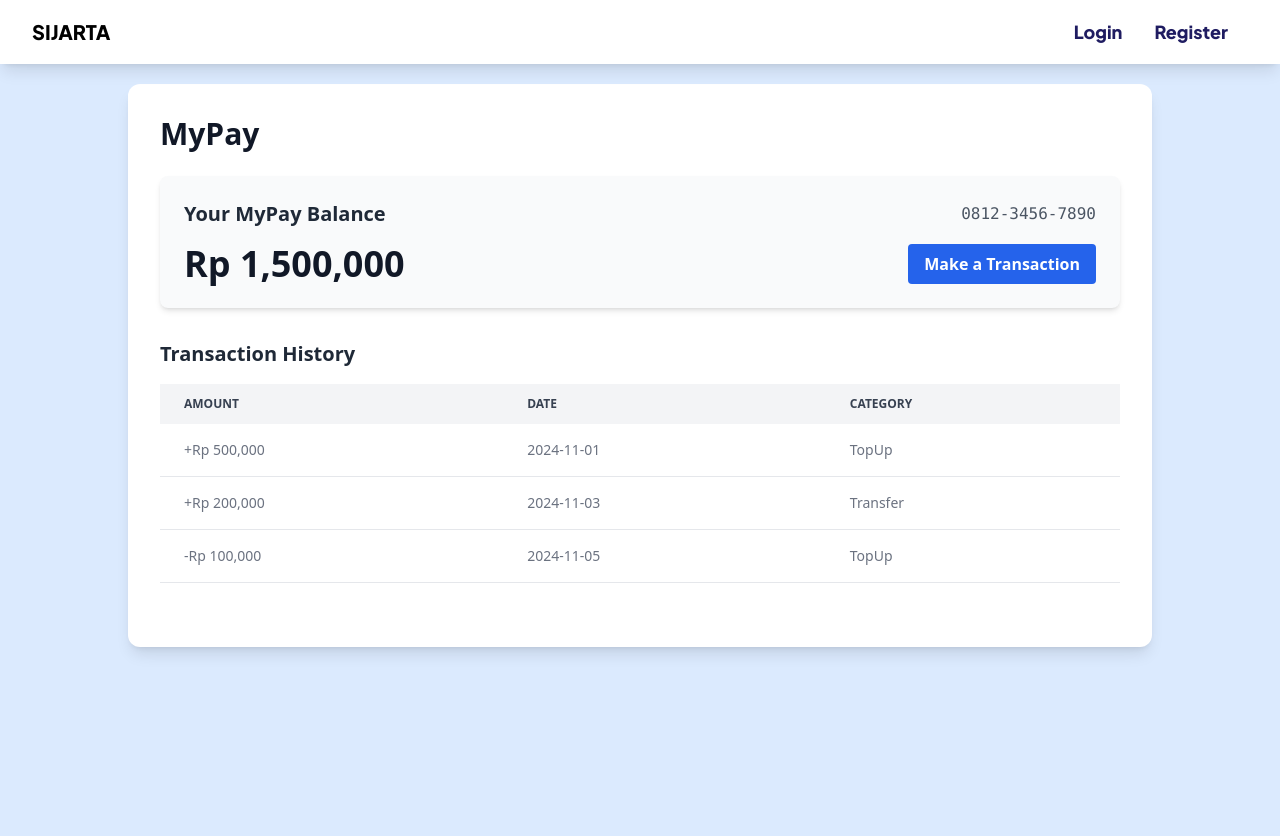
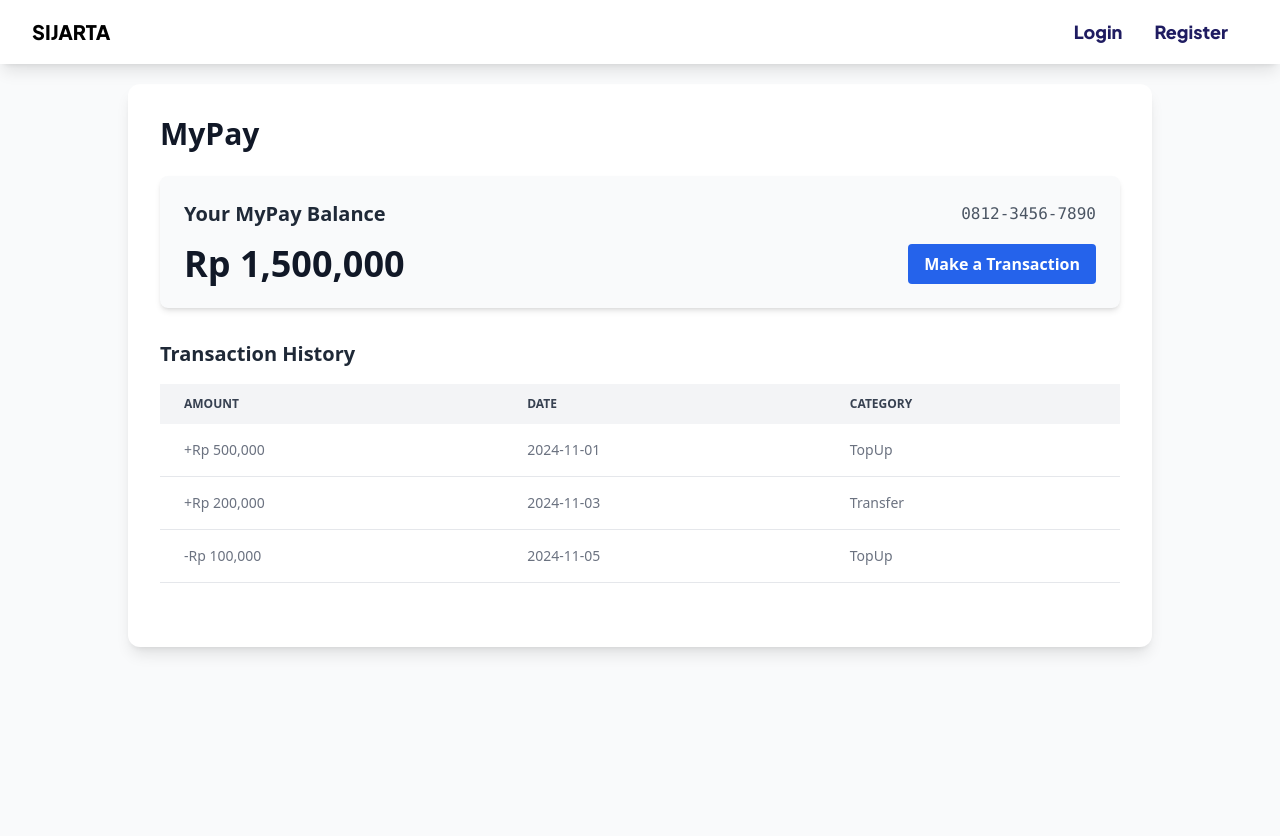
Before and after one commit to ishowbasdat/sijarta-ishowbasdat, a Django app: template merah/templates/mypay_info.html in a window 1280 px wide. Run offline with Django 5.2, Linux system fonts and the light colour scheme; the template is opened without the code that fills it, so the values that code supplies are empty; some libraries are stand-ins or nearby versions; some web fonts are replaced.

Commit message:
fix: page background

```diff
--- a/merah/templates/mypay_info.html
+++ b/merah/templates/mypay_info.html
@@ -3,7 +3,7 @@
 
 {% block content %}
 {% include 'navbar.html' %}
-<div class="min-h-screen flex flex-col items-center bg-blue-100 px-4 py-12 mt-9">
+<div class="min-h-screen flex flex-col items-center bg-gray-50 px-4 py-12 mt-9">
     <div class="max-w-5xl w-full bg-white p-8 rounded-xl shadow-lg">
         <!-- Title -->
         <h2 class="text-3xl font-semibold text-gray-900 mb-6">MyPay</h2>
--- a/merah/templates/mypay_transaction.html
+++ b/merah/templates/mypay_transaction.html
@@ -2,7 +2,7 @@
 
 {% block content %}
 {% include 'navbar.html' %}
-<div class="min-h-screen flex flex-col items-center bg-blue-100 px-4 py-12 mt-9">
+<div class="min-h-screen flex flex-col items-center bg-gray-50 px-4 py-12 mt-9">
     <div class="max-w-5xl w-full bg-white p-8 rounded-xl shadow-lg">
         <h2 class="text-2xl font-semibold mb-6">MyPay Transaction</h2>
 
--- a/merah/templates/pekerjaan_jasa.html
+++ b/merah/templates/pekerjaan_jasa.html
@@ -2,7 +2,7 @@
 
 {% block content %}
 {% include 'navbar.html' %}
-<div class="min-h-screen flex flex-col items-center bg-blue-100 px-4 py-12 mt-9">
+<div class="min-h-screen flex flex-col items-center bg-gray-50 px-4 py-12 mt-9">
     <div class="max-w-5xl w-full bg-white p-8 rounded-xl shadow-lg">
         <!-- Header Section -->
         <div class="text-center mb-8">
--- a/merah/templates/status_pekerjaan_jasa.html
+++ b/merah/templates/status_pekerjaan_jasa.html
@@ -2,7 +2,7 @@
 
 {% block content %}
 {% include 'navbar.html' %}
-<div class="min-h-screen flex flex-col items-center bg-blue-100 px-4 py-12 mt-9">
+<div class="min-h-screen flex flex-col items-center bg-gray-50 px-4 py-12 mt-9">
     <div class="max-w-5xl w-full bg-white p-8 rounded-xl shadow-lg">
         <div class="text-center mb-8">
             <h2 class="text-3xl font-bold text-gray-900">Job Status</h2>
```
